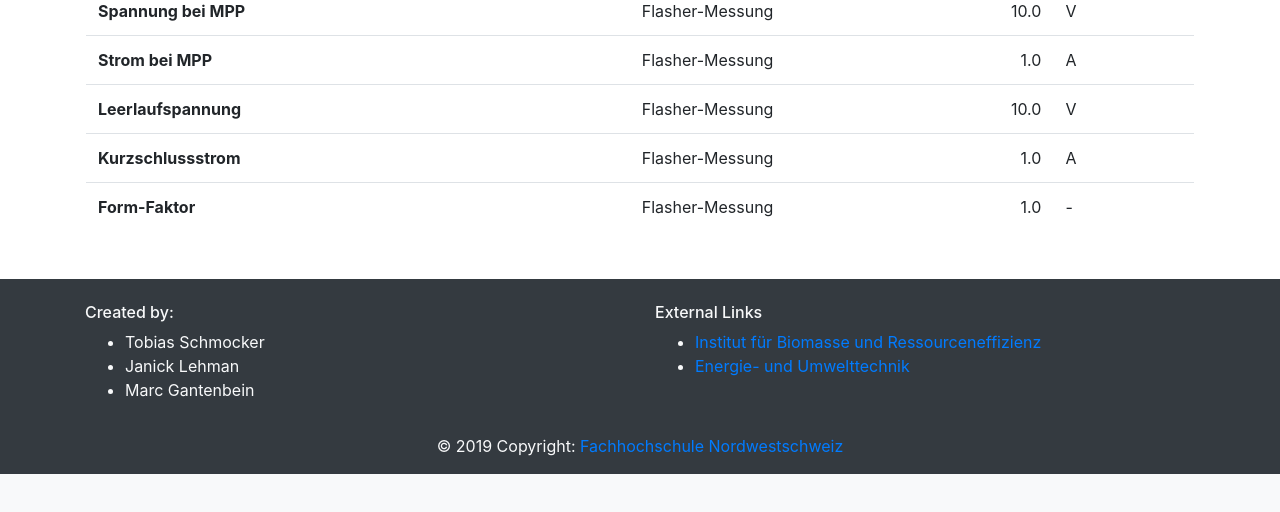
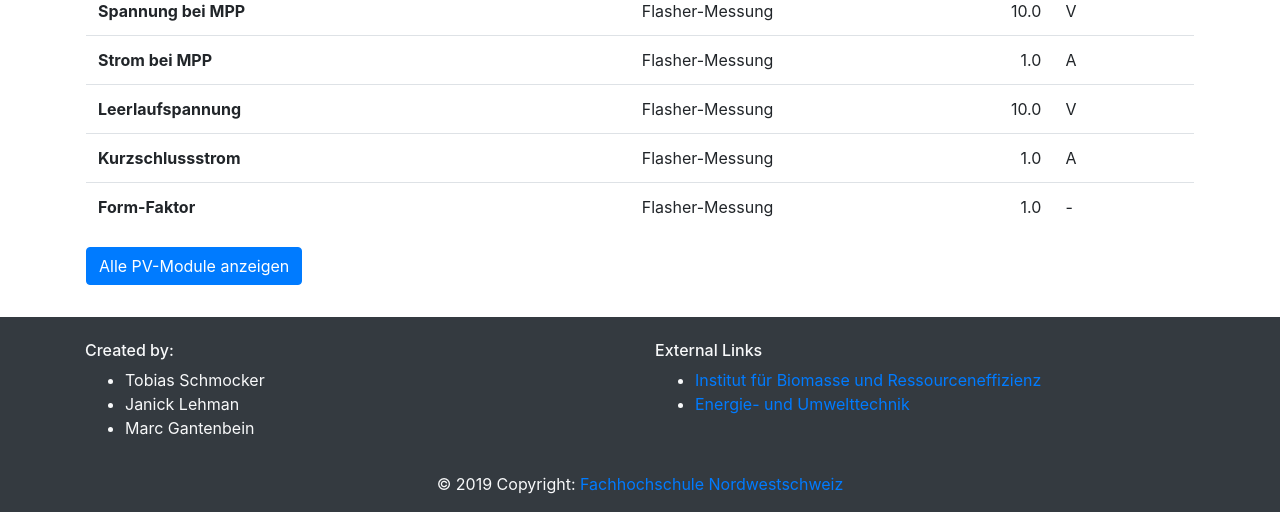
Before and after one commit to schmocker/pv-FHNW, a Flask app: template app/templates/pv/pv_module.html in a window 1280 px wide. Shown: the part 1076-1588 px from the top of the page. Before the commit the page ends 1550 px from the top, so only its background shows below. Run offline with Flask 2, Linux system fonts and the light colour scheme; tables that the repository leaves empty hold one stand-in row (values such as "Sample post"); the template is opened without the code that fills it: values that come from a table or form of the project are taken from there, most other values are stand-ins (such as "Sample title", 1, 10 or a date in 2020); some libraries are stand-ins or nearby versions.

Commit message:
- add button to show all modules

```diff
--- a/app/templates/pv/pv_module.html
+++ b/app/templates/pv/pv_module.html
@@ -1,6 +1,7 @@
 {% extends 'layout.html' %}
 
 {% block content %}
+
 <h1>PV-Modul: {{ module.model }}</h1>
 
 <table class="table">
@@ -23,4 +24,6 @@
     {% endfor %}
     </tbody>
 </table>
+
+<a href="{{ url_for('pv.pv_modules') }}" class="btn btn-primary">Alle PV-Module anzeigen</a>
 {% endblock %}
```
